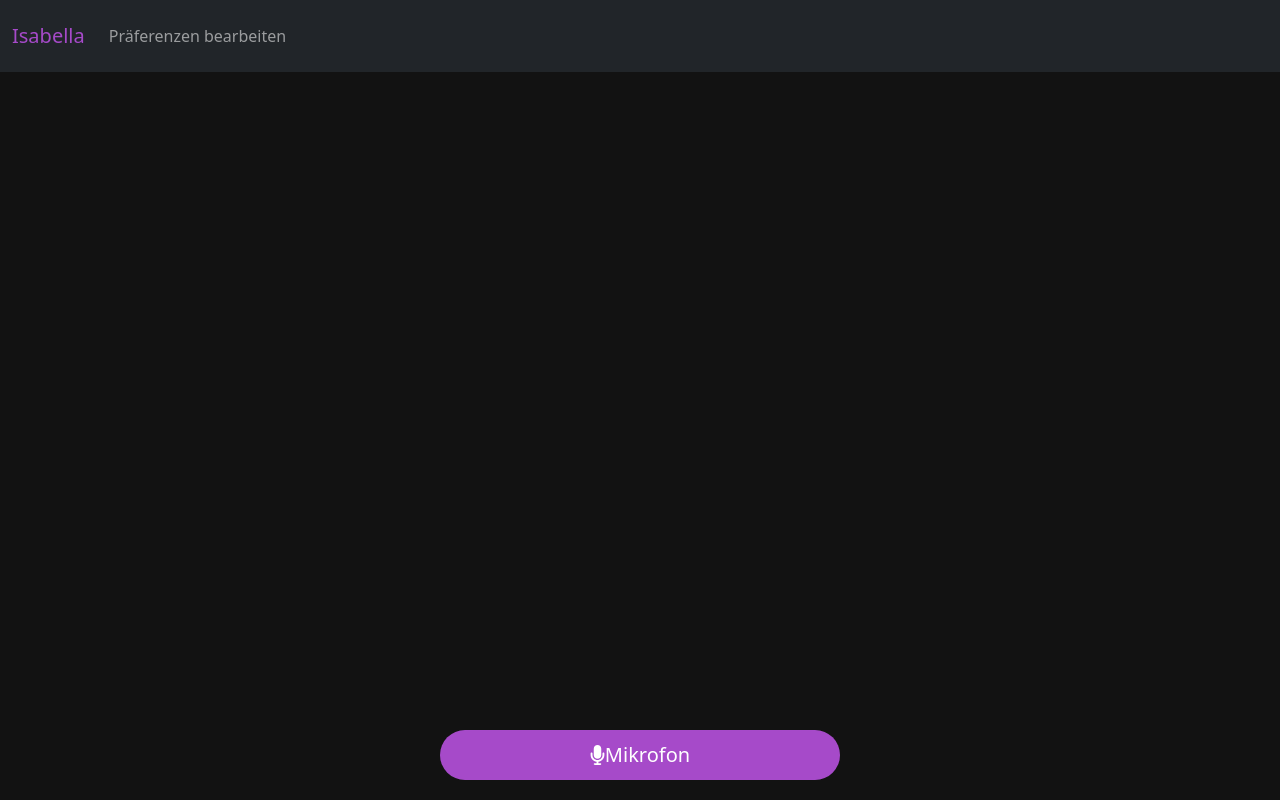
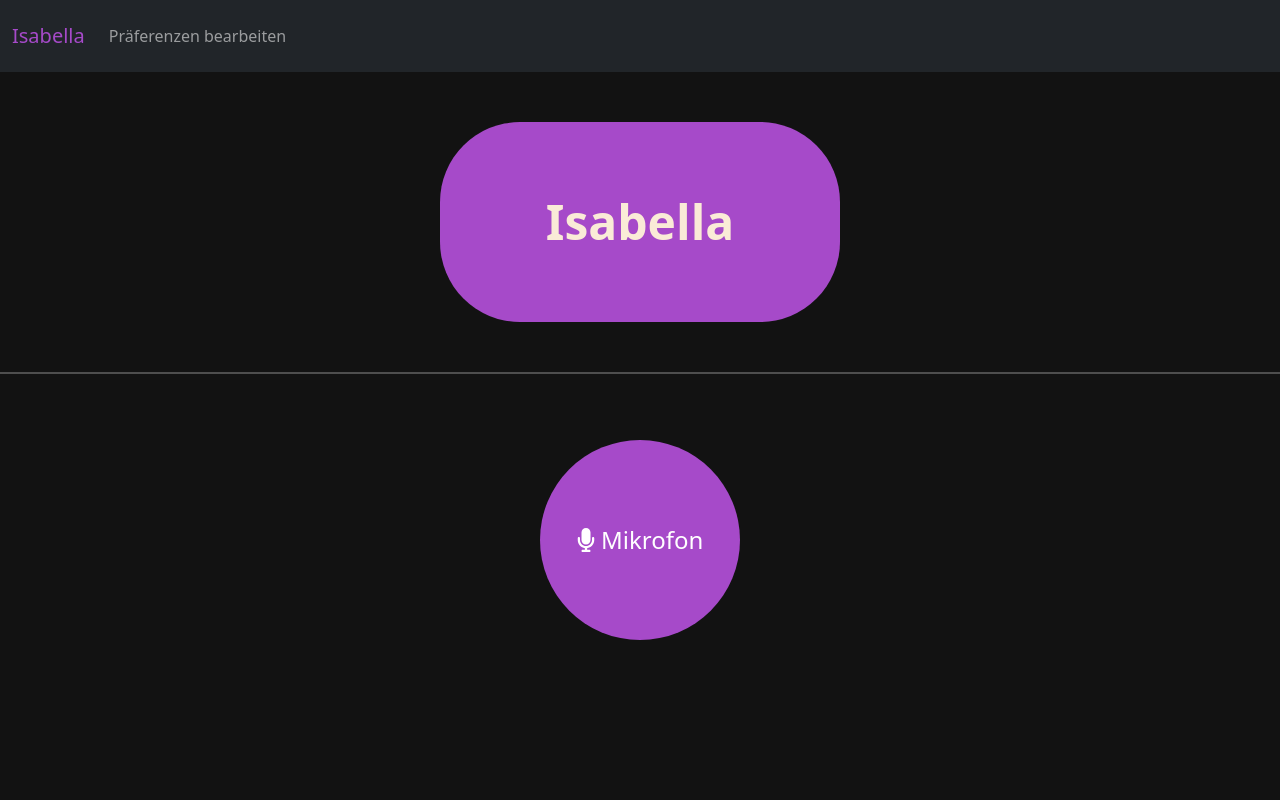
Before and after one commit to Shibdrex/AdvancedSoftwareEngineering, a React (Create React App) app in the folder Frontend-Module/: page /home in a window 1280 px wide. Built offline with nearby package versions, Linux system fonts and the light colour scheme.

Commit message:
Frontend: IsabellaIcon hinzugefügt

```diff
--- a/Frontend-Module/src/App.css
+++ b/Frontend-Module/src/App.css
@@ -91,7 +91,7 @@ p {
     transform: translateX(-50%); /* Verschieben um die Hälfte der eigenen Breite */
   }
 
-Button{
+.Button{
 width: 400px;
 }
 
@@ -99,16 +99,18 @@ width: 400px;
 width: 20px;
 }
 
-  .microphone-button {
-    display: flex;
+.microphone-button {
+    margin-top: 50px;
     align-items: center;
     justify-content: center;
-    background-color: #a64ac9; /* Hintergrundfarbe */
-    border: none; /* Keine Umrandung */
-    color: white; /* Schriftfarbe */
-    font-size: 20px; /* Schriftgröße */
-    padding: 10px 20px; /* Innenabstand */
-    border-radius: 50px; /* Abgerundete Ecken */
+    background-color: #a64ac9;
+    width: 200px;
+    height: 200px;
+    border: none;
+    color: white;
+    font-size: 24px;
+    padding: 10px 20px;
+    border-radius: 100px;
     cursor: pointer; /* Zeiger bei Hover */
     transition: background-color 0.3s ease, box-shadow 0.3s ease; /* Übergangseffekt */
 }
@@ -122,6 +124,20 @@ width: 20px;
     transform: scale(1.05); /* Leichtes Wachsen */
 }
 
+.IsaIcon{
+    margin-top: 50px;
+    width: 400px;
+    height: 200px;
+    background-color: #a64ac9;
+    border-radius: 80px;
+    text-align: center;
+    font-size: 48px;
+    font-weight: bold;
+    color: antiquewhite;
+    justify-content: center;
+    align-items: center;
+    display: flex;
+}
 
 .flex-container {
     display: flex;
--- a/Frontend-Module/src/components/Home/Home.js
+++ b/Frontend-Module/src/components/Home/Home.js
@@ -1,6 +1,8 @@
 import React from 'react';
 import MicrophoneButton from './HomeComponents/Microphone';
 import NavBar from './HomeComponents/NavBar';
+import IsabellaIcon from './HomeComponents/IsabellaIcon';
+
 
 function Home() {
     return (
@@ -8,7 +10,9 @@ function Home() {
       <div className="navbar navbar-expand-lg navbar-dark bg-dark"> {/* ms-auto für automatische Margin auf der linken Seite */}
       <NavBar />
       </div>
-      <div className="microphone"> {/* ms-auto für automatische Margin auf der linken Seite */}
+      <div className="flex-container">
+      <IsabellaIcon />
+      <hr style={{ border: 'none', height: '2px', background: 'white', width: '100%', marginTop: '50px' }}></hr>
       <MicrophoneButton />
       </div>
     </div>
--- a/Frontend-Module/src/components/Home/HomeComponents/IsabellaIcon.js
+++ b/Frontend-Module/src/components/Home/HomeComponents/IsabellaIcon.js
@@ -0,0 +1,12 @@
+import React from 'react'
+
+function IsabellaIcon(){
+
+    return(
+        <div className="IsaIcon">
+            Isabella
+        </div>
+    )
+}
+
+export default IsabellaIcon;
--- a/Frontend-Module/src/components/Home/HomeComponents/Microphone.js
+++ b/Frontend-Module/src/components/Home/HomeComponents/Microphone.js
@@ -6,7 +6,7 @@ function MicrophoneButton() {
     const [isActive, setIsActive] = useState(false);
 
     const handleClick = () => {
-      setIsActive(!isActive); // Toggle the active state
+      setIsActive(!isActive);
     };
 
     return (
--- a/Frontend-Module/src/components/Preferences/ChangePref.js
+++ b/Frontend-Module/src/components/Preferences/ChangePref.js
@@ -1,4 +1,4 @@
-import React, {useState} from 'react';
+import React from 'react';
 import { useNavigate } from 'react-router-dom';
 import ArrowBackIcon from '@mui/icons-material/ArrowBack';
 
--- a/Frontend-Module/src/components/Preferences/SetNews.js
+++ b/Frontend-Module/src/components/Preferences/SetNews.js
@@ -1,7 +1,6 @@
 import React, { useState } from 'react';
 import GeneralLayout from './GeneralLayout';
 import SelectedNewsChip from './PrefComponents/NewsPreference/SelectedNewsChips';
-import { useNavigate } from 'react-router-dom';
 import NewsField from './PrefComponents/NewsPreference/NewsField';
 
 function SetNews() {
```
